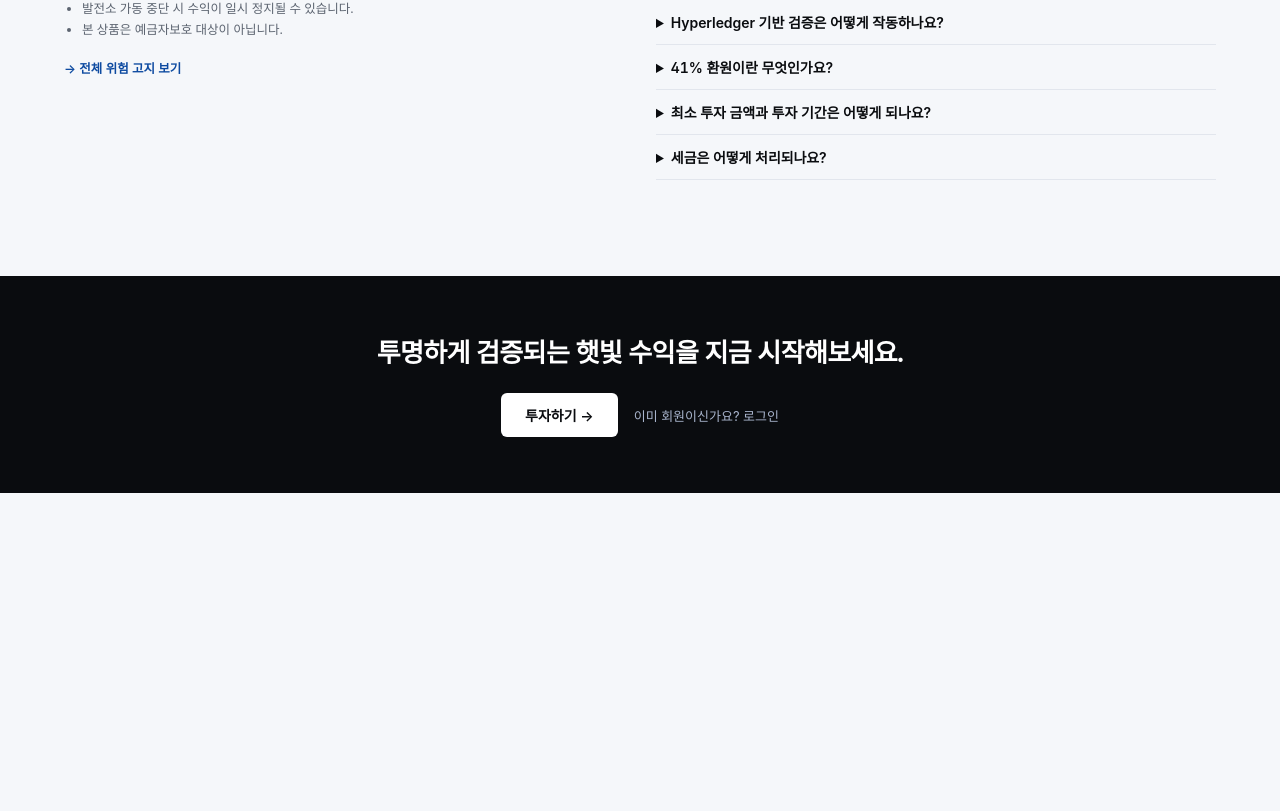
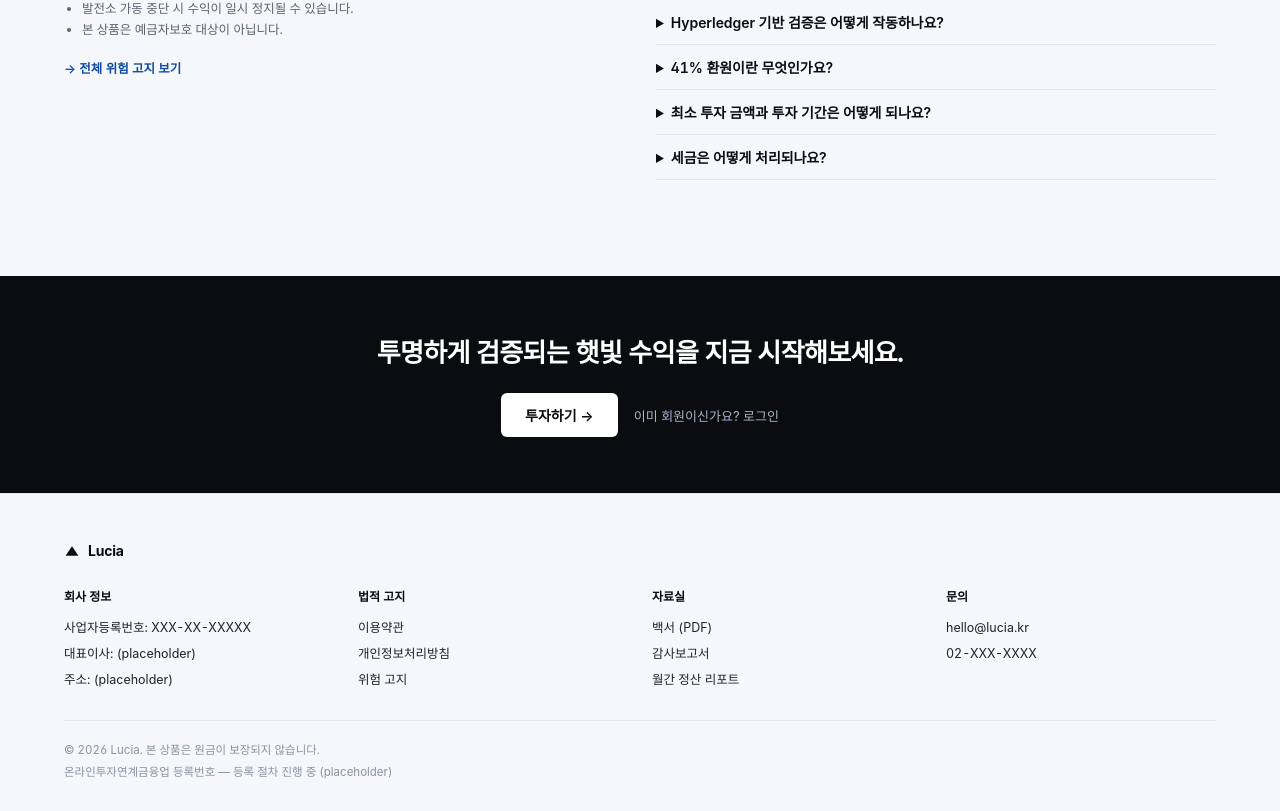
Before and after one commit to mattysouth97/lucia-pilot, a React (Vite) app in the folder apps/web/: page /invest in a window 1280 px wide. Shown: the part 3344-4155 px from the top of the page. Before the commit the page ends 3837 px from the top, so only its background shows below. Built offline with nearby package versions, Linux system fonts and the light colour scheme; a web font is replaced by a local one.

Commit message:
feat(web): FR-R-001 LandingFooter regulator-grade

```diff
--- /dev/null
+++ b/apps/web/src/routes/Invest/LandingFooter.tsx
@@ -0,0 +1,37 @@
+// apps/web/src/routes/Invest/LandingFooter.tsx
+import { FOOTER_COLUMNS, FOOTER_COPYRIGHT, FOOTER_REGULATORY } from './copy';
+
+export function LandingFooter() {
+  return (
+    <footer role="contentinfo" style={{ borderTop: '1px solid var(--line)', background: 'var(--bg)' }}>
+      <div className="landing-container" style={{ padding: '48px 24px 32px' }}>
+        <div style={{ display: 'inline-flex', alignItems: 'center', gap: 8, marginBottom: 28 }}>
+          <svg role="img" aria-label="Lucia" width={16} height={16} viewBox="0 0 20 20">
+            <path d="M2 16 L10 4 L18 16 Z" fill="var(--ink)" />
+          </svg>
+          <span style={{ fontWeight: 700, fontSize: 14, letterSpacing: '-0.015em' }}>Lucia</span>
+        </div>
+
+        <div style={{ display: 'grid', gap: 24, gridTemplateColumns: 'repeat(auto-fit, minmax(180px, 1fr))', marginBottom: 32 }}>
+          {FOOTER_COLUMNS.map(col => (
+            <div key={col.title}>
+              <p style={{ fontSize: 12, fontWeight: 700, color: 'var(--ink)', margin: '0 0 12px' }}>{col.title}</p>
+              <ul style={{ listStyle: 'none', padding: 0, margin: 0, display: 'grid', gap: 6 }}>
+                {col.links.map(link => (
+                  <li key={link.label}>
+                    <a href={link.href} style={{ fontSize: 12.5, color: 'var(--ink-2)' }}>{link.label}</a>
+                  </li>
+                ))}
+              </ul>
+            </div>
+          ))}
+        </div>
+
+        <div style={{ borderTop: '1px solid var(--line)', paddingTop: 20, fontSize: 11.5, color: 'var(--muted-2)', display: 'grid', gap: 6 }}>
+          <p style={{ margin: 0 }}>{FOOTER_COPYRIGHT}</p>
+          <p style={{ margin: 0 }}>{FOOTER_REGULATORY}</p>
+        </div>
+      </div>
+    </footer>
+  );
+}
--- a/apps/web/src/routes/Invest/index.tsx
+++ b/apps/web/src/routes/Invest/index.tsx
@@ -1,10 +1,11 @@
 // apps/web/src/routes/Invest/index.tsx
+import { LandingFooter } from './LandingFooter';
 import { LandingHeader } from './LandingHeader';
+import { Disclosure } from './sections/Disclosure';
 import { Hero } from './sections/Hero';
 import { HowItWorks } from './sections/HowItWorks';
 import { ImpactStrip } from './sections/ImpactStrip';
 import { LiveLedgerRibbon } from './sections/LiveLedgerRibbon';
-import { Disclosure } from './sections/Disclosure';
 import { PreFooterCTA } from './sections/PreFooterCTA';
 import { StationGrid } from './sections/StationGrid';
 import { TrustGrid } from './sections/TrustGrid';
@@ -23,6 +24,7 @@ export function Landing() {
         <Disclosure />
         <PreFooterCTA />
       </main>
+      <LandingFooter />
     </>
   );
 }
```
